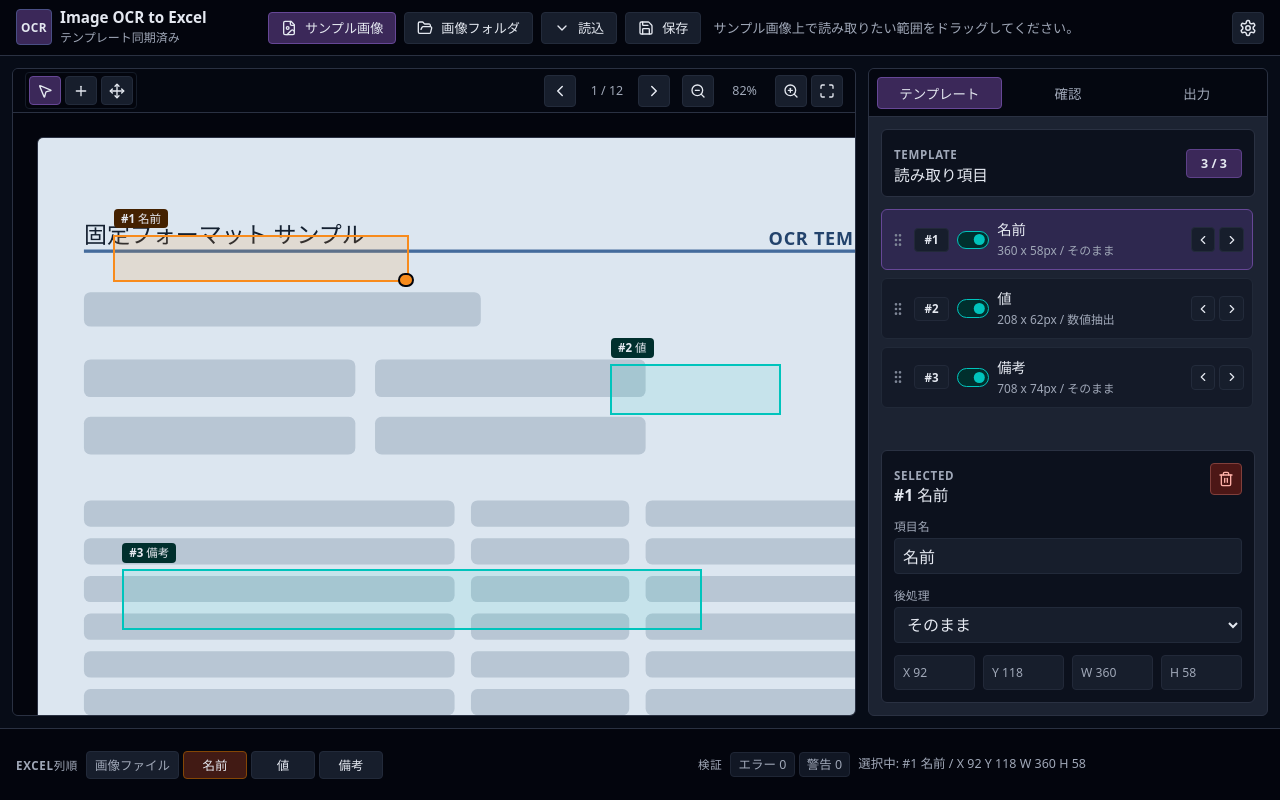
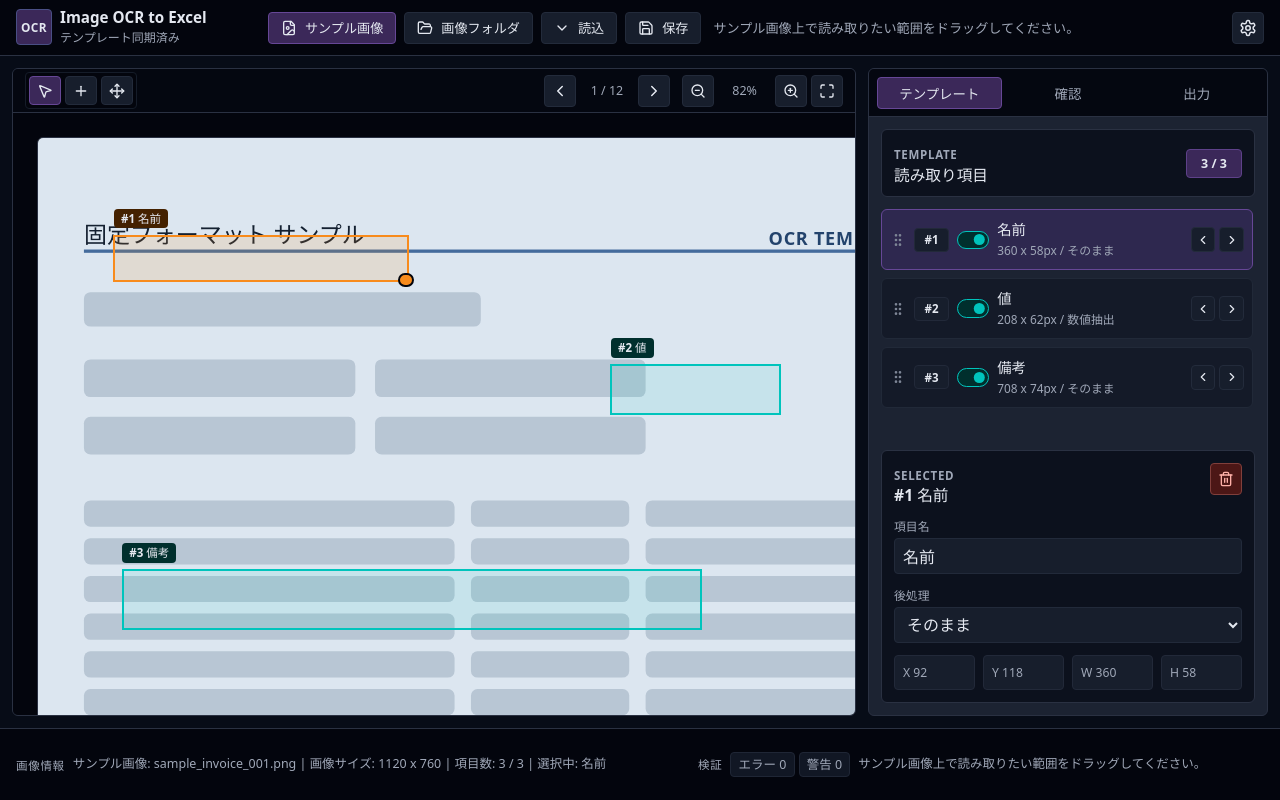
Before and after one commit to senu3/ImageOCR2Excel, a React (Vite) app in the folder web/: page / in a window 1280 px wide. Built offline with nearby package versions, Linux system fonts and the light colour scheme.

Commit message:
Simplify bottom status panel

```diff
--- a/web/src/App.tsx
+++ b/web/src/App.tsx
@@ -85,9 +85,12 @@ export default function App() {
   const image = state.sampleImage;
   const errorCount = validation.filter((issue) => issue.level === "error").length;
   const warningCount = validation.filter((issue) => issue.level === "warning").length;
-  const selectedStatus = selectedField
-    ? `選択中: #${selectedField.order} ${selectedField.name} / X ${selectedField.region.x} Y ${selectedField.region.y} W ${selectedField.region.width} H ${selectedField.region.height}`
-    : "項目未選択 / キャンバスまたはExcel列順から項目を選択できます。";
+  const imageStatus = [
+    `サンプル画像: ${image?.name ?? "未選択"}`,
+    `画像サイズ: ${image ? `${image.width} x ${image.height}` : "-"}`,
+    `項目数: ${sortedFields.filter((field) => field.enabled).length} / ${sortedFields.length}`,
+    `選択中: ${selectedField?.name ?? "-"}`
+  ].join("  |  ");
 
   const selectedIssues = useMemo(
     () => validation.filter((issue) => issue.fieldId && issue.fieldId === selectedField?.id),
@@ -284,14 +287,11 @@ export default function App() {
       </main>
 
       <BottomStatusPanel
-        fields={sortedFields}
-        selectedFieldId={selectedField?.id ?? null}
         validation={validation}
         status={status}
-        selectedStatus={selectedStatus}
+        imageStatus={imageStatus}
         errorCount={errorCount}
         warningCount={warningCount}
-        onSelect={(fieldId) => dispatch({ type: "select-field", fieldId })}
       />
     </div>
   );
@@ -744,41 +744,23 @@ function ReservedPanel({ tab }: { tab: Exclude<WorkflowTab, "template"> }) {
 }
 
 function BottomStatusPanel({
-  fields,
-  selectedFieldId,
   validation,
   status,
-  selectedStatus,
+  imageStatus,
   errorCount,
   warningCount,
-  onSelect
 }: {
-  fields: TemplateField[];
-  selectedFieldId: string | null;
   validation: { id: string; level: "warning" | "error"; message: string }[];
   status: string;
-  selectedStatus: string;
+  imageStatus: string;
   errorCount: number;
   warningCount: number;
-  onSelect: (fieldId: string) => void;
 }) {
   return (
     <footer className="bottom-status">
-      <section className="column-preview" aria-label="Excel列順プレビュー">
-        <span className="footer-label">Excel列順</span>
-        <div className="column-chips">
-          <span className="column-chip fixed">画像ファイル</span>
-          {fields.filter((field) => field.enabled).map((field) => (
-            <button
-              key={field.id}
-              type="button"
-              className={`column-chip ${field.id === selectedFieldId ? "active" : ""}`}
-              onClick={() => onSelect(field.id)}
-            >
-              {field.name}
-            </button>
-          ))}
-        </div>
+      <section className="state-readout" aria-label="画像情報">
+        <span className="footer-label">画像情報</span>
+        <p aria-live="polite">{imageStatus}</p>
       </section>
       <section className="validation-summary" aria-label="検証">
         <span className="footer-label">検証</span>
@@ -786,7 +768,7 @@ function BottomStatusPanel({
           <span className={errorCount > 0 ? "bad" : ""}>エラー {errorCount}</span>
           <span className={warningCount > 0 ? "warn" : ""}>警告 {warningCount}</span>
         </div>
-        <p aria-live="polite">{validation[0]?.message ?? selectedStatus ?? status}</p>
+        <p aria-live="polite">{validation[0]?.message ?? status}</p>
       </section>
     </footer>
   );
--- a/web/src/styles.css
+++ b/web/src/styles.css
@@ -779,7 +779,7 @@ h2 {
   border-top: 1px solid var(--border);
 }
 
-.column-preview,
+.state-readout,
 .validation-summary {
   display: grid;
   grid-template-columns: auto minmax(0, 1fr);
@@ -788,36 +788,14 @@ h2 {
   gap: var(--space-2);
 }
 
-.column-chips {
-  display: flex;
-  align-items: center;
-  min-width: 0;
-  gap: var(--space-1);
-  overflow: hidden;
-}
-
-.column-chip {
-  min-width: 4rem;
-  max-width: 9rem;
-  min-height: 1.65rem;
-  padding: 0.25rem 0.5rem;
-  border: 1px solid color-mix(in oklch, var(--border) 62%, var(--control) 38%);
-  border-radius: var(--radius-sm);
-  background: var(--control);
-  color: var(--text);
+.state-readout p {
+  margin: 0;
+  color: var(--muted);
   font-size: 0.78rem;
+  line-height: 1.35;
   overflow: hidden;
   text-overflow: ellipsis;
   white-space: nowrap;
-}
-
-.column-chip.fixed {
-  color: var(--muted);
-}
-
-.column-chip.active {
-  border-color: color-mix(in oklch, var(--orange) 38%, var(--orange-soft) 62%);
-  background: color-mix(in oklch, var(--orange-soft) 82%, var(--surface) 18%);
 }
 
 .validation-summary {
```
